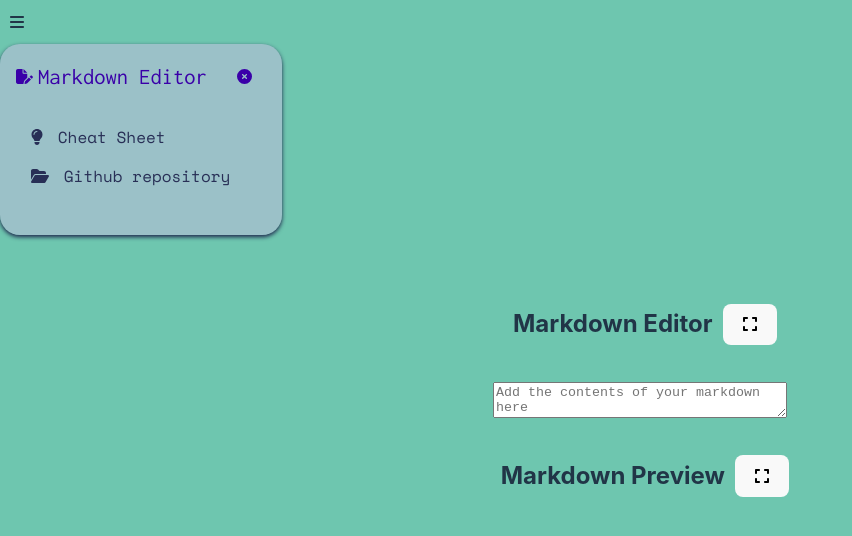
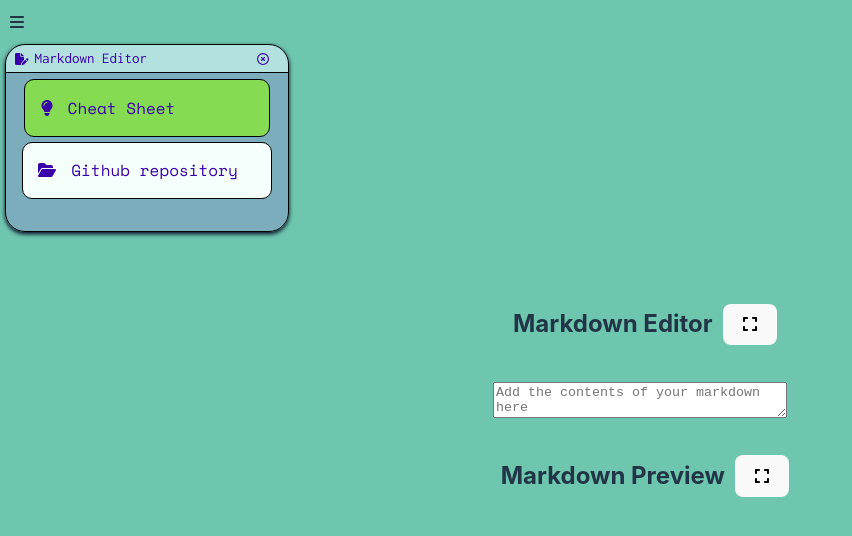
Before and after one commit to natmsaenz/react-projects, a React (Vite) app in the folder markdown-viewer/: page / in a window 1280 px wide. Shown: the top 536 px of the page, without its empty margins (0-852 px from the left). Built offline with nearby package versions, Linux system fonts and the light colour scheme.

Commit message:
finished the styles for the sidebar

```diff
--- a/markdown-viewer/src/components/sidebar/Sidebar.css
+++ b/markdown-viewer/src/components/sidebar/Sidebar.css
@@ -1,6 +1,6 @@
 :root {
   --teal: #6ec6af;
-  --light: #f5fffc;
+  --light: rgb(245, 255, 252);
   --green: #85db51;
   --navy: #282f56;
   --purple: #9d65b5;
@@ -8,6 +8,7 @@
   --indigo: #3a00a9;
   --aqua: #00dcfe;
   --light-aqua: #e3ebec;
+  --black:#000000;
 
   --ff-primary: "Inconsolata", sans-serif;
   --ff-secondary: "Space Mono", sans-serif;
@@ -22,9 +23,11 @@ body{
   padding: 16px;
   transition: transform .3s ease;
   transform: translateX(0);
-  box-shadow: 0 2px 4px rgb(30, 37, 76);
+  box-shadow: 0 2px 4px rgb(0, 5, 34);
   border-radius: 20px;
-  background-color: rgba(222, 184, 238, .4);
+  background-color: rgba(187, 67, 243, 0.192);
+  margin-left:5px ;
+  border:1px solid var(--black);
 
 }
 
@@ -36,14 +39,32 @@ transform: translateX(-100%);
   display: flex;
   flex-direction: row;
   align-items: center;
+  justify-content: space-between;
   color: var(--indigo);
   font-size: 15px;
+  background-color: rgba(212, 255, 242, 0.623);
+  border-bottom: 1px solid var(--black);
+  height: 9px;
+  padding: 9px;
+  position: absolute;
+  top: 0;
+  left: 0;
+  right: 0;
+
+  border-top-right-radius:20px;
+  border-top-left-radius: 20px;
 }
 .sidebarHeader h2{
     padding: 0 0 0 5px;
     margin: 0;
     font-family: var(--ff-primary);
+    font-size: 15px;
 
+}
+
+.sidebarHeader .leftSideContent{
+  display: flex;
+  align-items: center;
 }
 
 .sidebarTitle {
@@ -68,21 +89,52 @@ li {
   margin: 15px;
   padding: 0;
 }
+ .cheatSheet{
+  background-color: var(--green);
+  padding: .05em;
+  margin: 2px;
+  border-radius: 10px;
+  border: 1px solid var(--black);
+
+}
+
+.folder{
+  background-color: var(--light);
+  padding: .03em;
+  margin-top: 5px;
+  border-radius: 10px;
+  border: 1px solid var(--black)
+
+}
+.cheatSheet:hover{
+
+  box-shadow:0 2px 4px var(--navy);
+}
+
+.folder:hover{
+  box-shadow:0 2px 4px var(--navy);
+
+}
 
 .sidebarLinks a {
   text-decoration: none;
-  color: var(--navy);
+  color: var(--indigo);
 
   font-family: var(--ff-secondary);
 }
 .sidebarLinks a:hover{
-color: var(--light);
+  color: var(--indigo);
 }
+
 #xmark{
-    padding-left: 30px;
+    padding-left: 0px;
+    margin-right: 0;
+    font-size: 12px;
 }
 #pen{
     color: var(--indigo);
+    font-size: 12px;
+    padding-right: 1px;
 }
 #cheatsheet {
   padding-right: 5px;
@@ -90,6 +142,8 @@ color: var(--light);
 #folder {
   padding-right: 5px;
 }
+
+
 
 @keyframes rotateIcon {
     0% {
--- a/markdown-viewer/src/components/sidebar/Sidebar.tsx
+++ b/markdown-viewer/src/components/sidebar/Sidebar.tsx
@@ -6,8 +6,8 @@ import {
   faLightbulb,
   faFolderOpen,
   faFilePen,
-  faCircleXmark
 } from "@fortawesome/free-solid-svg-icons";
+import {  faCircleXmark} from "@fortawesome/free-regular-svg-icons"
 import "./Sidebar.css";
 
 const Sidebar = () => {
@@ -17,7 +17,6 @@ const Sidebar = () => {
 
   const [isSidebarOpen, setIsSidebarOpen] = useState(true);
   const handleSidebarToggle = () => {
-    console.log("toggle sidebar");
     setIsSidebarOpen((prevIsOpen) => !prevIsOpen);
   };
   return (
@@ -33,22 +32,28 @@ const Sidebar = () => {
         className={`sidebar ${isSidebarOpen ? "open" : "closed"}`}
       >
         <div className="sidebarHeader">
+          <div className="leftSideContent">
           <FontAwesomeIcon icon={faFilePen} id="pen" />
           <h2 className="sidebarTitle">Markdown Editor</h2>
-          <FontAwesomeIcon icon={faCircleXmark} id="xmark" />
+          </div>
+          <FontAwesomeIcon icon={faCircleXmark} id="xmark" className={`toggleButton ${isSidebarOpen ? "open" : "closed"}`} onClick={handleSidebarToggle} />
         </div>
         <ul className="sidebarLinks">
+          <div className="cheatSheet">
           <li>
             <a href={cheatSheetUrl} target="_blank" rel="noopener noreferrer">
               <FontAwesomeIcon icon={faLightbulb} id="cheatsheet" /> Cheat Sheet
             </a>
           </li>
+          </div>
+          <div className="folder">
           <li>
             <a href={repositoryUrl} target="_blank" rel="noopener noreferrer">
               <FontAwesomeIcon icon={faFolderOpen} id="folder" /> Github
               repository
             </a>
           </li>
+          </div>
         </ul>
       </div>
     </>
```
